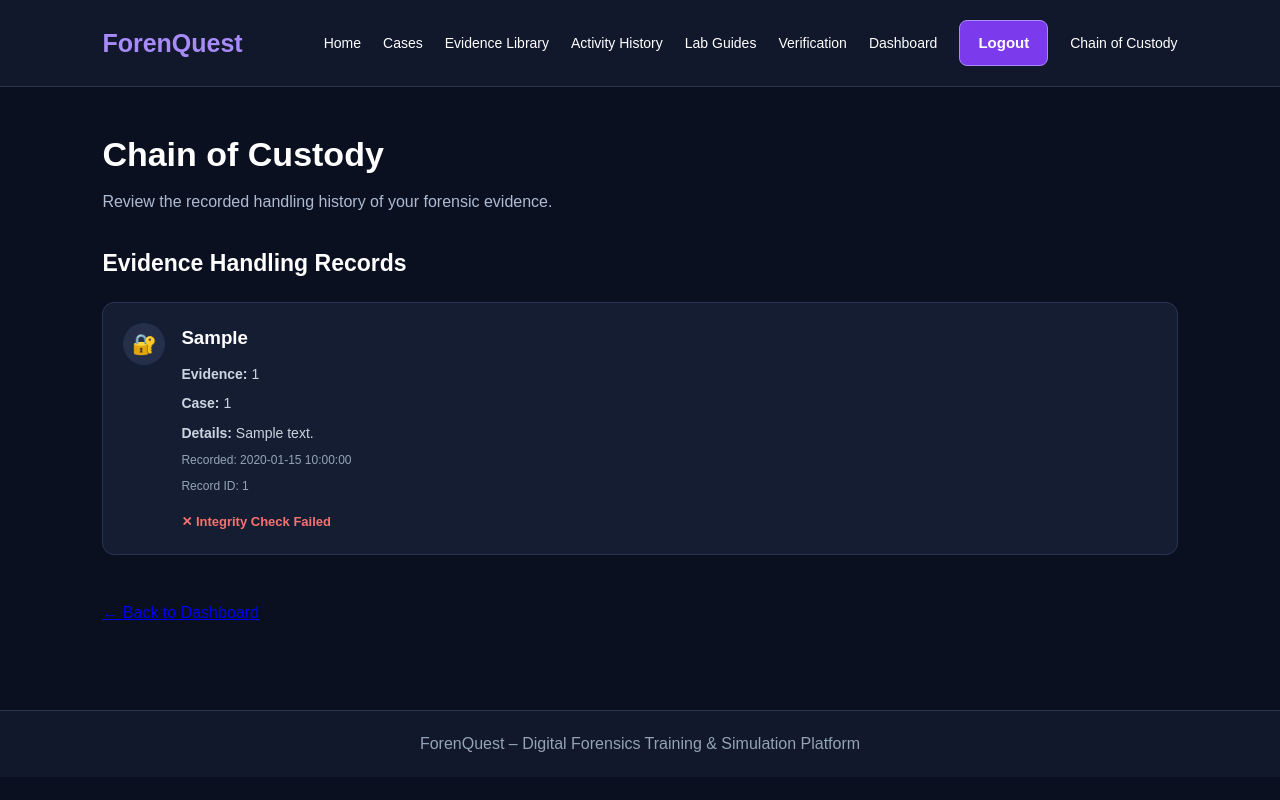
After one commit to Qalb-Creater/ForenQuest, a Flask app: page /custody in a window 1280 px wide. The commit adds this page. Run offline with Flask 3, Linux system fonts and the light colour scheme; the visitor is signed in with stand-in values (Sample User, id 1); tables that the repository leaves empty hold one stand-in row (values such as "Sample post").

Commit message:
Add evidence chain of custody and integrity verification
Add evidence chain of custody and integrity verification

```diff
--- a/app/__init__.py
+++ b/app/__init__.py
@@ -3,6 +3,11 @@ import os
 import json
 import uuid
 from app.activity import log_activity, get_recent_activities
+from app.custody import (
+    record_custody_event,
+    get_custody_history,
+    verify_custody_record
+)
 from flask import (
     Flask,
     render_template,
@@ -156,7 +161,15 @@ def create_app():
                 details=f"Downloaded {evidence_item['title']}",
                 case_id=evidence_item["case_id"]
             )
-
+        # Record evidence handling in Chain of Custody
+        if "user_id" in session:
+            record_custody_event(
+                student_id=session["user_id"],
+                evidence_id=evidence_id,
+                case_id=evidence_item["case_id"],
+                action="Evidence Downloaded",
+                details=f"Downloaded evidence file: {evidence_item['filename']}"
+            )
         return send_from_directory(
             os.path.join(
                 current_app.static_folder,
@@ -507,6 +520,55 @@ def create_app():
             case_titles=case_titles
         )
 
+
+    # =================================
+    # EVIDENCE CHAIN OF CUSTODY
+    # =================================
+
+    @app.route("/custody")
+    def custody_history():
+
+        if "user_id" not in session:
+            flash("Please log in to view custody history.")
+            return redirect(url_for("login"))
+
+        student_id = str(session["user_id"])
+
+        custody_records = get_custody_history(
+            student_id,
+            limit=100
+        )
+
+        evidence_titles = {
+            item["id"]: item["title"]
+            for item in EVIDENCE
+        }
+
+        case_titles = {
+            case["id"]: case["title"]
+            for case in CASES
+        }
+
+        # Verify each record's SHA-256 integrity hash
+        custody_status = {}
+
+        for record in custody_records:
+
+            if record["record_hash"]:
+                custody_status[record["id"]] = (
+                    verify_custody_record(record)
+                )
+            else:
+                custody_status[record["id"]] = None
+
+        return render_template(
+            "custody.html",
+            custody_records=custody_records,
+            evidence_titles=evidence_titles,
+            case_titles=case_titles,
+            custody_status=custody_status
+        )
+
     # =================================
     # STUDENT DASHBOARD
     # =================================
--- /dev/null
+++ b/app/custody.py
@@ -0,0 +1,131 @@
+
+import hashlib
+import json
+
+from .database import get_db
+
+
+def calculate_custody_hash(
+    student_id,
+    evidence_id,
+    case_id,
+    action,
+    details,
+    created_at
+):
+    record_data = {
+        "student_id": str(student_id),
+        "evidence_id": evidence_id,
+        "case_id": case_id,
+        "action": action,
+        "details": details or "",
+        "created_at": created_at
+    }
+
+    serialized = json.dumps(
+        record_data,
+        sort_keys=True,
+        separators=(",", ":")
+    )
+
+    return hashlib.sha256(
+        serialized.encode("utf-8")
+    ).hexdigest()
+
+
+def record_custody_event(
+    student_id,
+    evidence_id,
+    action,
+    case_id=None,
+    details=""
+):
+    if not student_id or not evidence_id or not action:
+        return
+
+    db = get_db()
+
+    cursor = db.execute(
+        """
+        INSERT INTO evidence_custody (
+            student_id,
+            evidence_id,
+            case_id,
+            action,
+            details
+        )
+        VALUES (?, ?, ?, ?, ?)
+        """,
+        (
+            str(student_id),
+            evidence_id,
+            case_id,
+            action,
+            details
+        )
+    )
+
+    record = db.execute(
+        """
+        SELECT created_at
+        FROM evidence_custody
+        WHERE id = ?
+        """,
+        (cursor.lastrowid,)
+    ).fetchone()
+
+    record_hash = calculate_custody_hash(
+        student_id,
+        evidence_id,
+        case_id,
+        action,
+        details,
+        record["created_at"]
+    )
+
+    db.execute(
+        """
+        UPDATE evidence_custody
+        SET record_hash = ?
+        WHERE id = ?
+        """,
+        (record_hash, cursor.lastrowid)
+    )
+
+    db.commit()
+
+
+def get_custody_history(student_id, limit=100):
+    db = get_db()
+
+    return db.execute(
+        """
+        SELECT
+            id,
+            student_id,
+            evidence_id,
+            case_id,
+            action,
+            details,
+            created_at,
+            record_hash
+        FROM evidence_custody
+        WHERE student_id = ?
+        ORDER BY created_at DESC, id DESC
+        LIMIT ?
+        """,
+        (str(student_id), limit)
+    ).fetchall()
+
+
+def verify_custody_record(record):
+    expected_hash = calculate_custody_hash(
+        record["student_id"],
+        record["evidence_id"],
+        record["case_id"],
+        record["action"],
+        record["details"],
+        record["created_at"]
+    )
+
+    return expected_hash == record["record_hash"]
--- a/app/database.py
+++ b/app/database.py
@@ -93,4 +93,38 @@ def init_db(app):
             ON activity_logs(student_id, created_at)
         """)
 
+        # Evidence Chain of Custody table
+        db.execute("""
+            CREATE TABLE IF NOT EXISTS evidence_custody (
+                id INTEGER PRIMARY KEY AUTOINCREMENT,
+                student_id TEXT NOT NULL,
+                evidence_id TEXT NOT NULL,
+                case_id TEXT,
+                action TEXT NOT NULL,
+                details TEXT,
+                created_at TIMESTAMP DEFAULT CURRENT_TIMESTAMP
+            )
+        """)
+
+        # Improve custody history lookup performance
+        db.execute("""
+            CREATE INDEX IF NOT EXISTS idx_custody_student
+            ON evidence_custody(student_id, created_at)
+        """)
+
+        # Add record_hash to existing custody databases
+        custody_columns = db.execute(
+            "PRAGMA table_info(evidence_custody)"
+        ).fetchall()
+
+        custody_column_names = [
+            column["name"] for column in custody_columns
+        ]
+
+        if "record_hash" not in custody_column_names:
+            db.execute("""
+                ALTER TABLE evidence_custody
+                ADD COLUMN record_hash TEXT
+            """)
+
         db.commit()
--- a/app/static/css/style.css
+++ b/app/static/css/style.css
@@ -926,3 +926,95 @@ button:disabled {
         min-width: 34px;
     }
 }
+
+/* =================================
+   CHAIN OF CUSTODY
+================================= */
+
+.custody-list {
+    display: flex;
+    flex-direction: column;
+    gap: 15px;
+    margin-top: 20px;
+}
+
+.custody-card {
+    display: flex;
+    align-items: flex-start;
+    gap: 16px;
+    padding: 20px;
+    background: #151d32;
+    border: 1px solid #293550;
+    border-radius: 12px;
+}
+
+.custody-card:hover {
+    border-color: #6366f1;
+}
+
+.custody-icon {
+    width: 42px;
+    height: 42px;
+    min-width: 42px;
+    display: flex;
+    align-items: center;
+    justify-content: center;
+    background: #252f4a;
+    border-radius: 50%;
+    font-size: 20px;
+}
+
+.custody-content {
+    flex: 1;
+}
+
+.custody-content h3 {
+    color: #ffffff;
+    margin-bottom: 10px;
+}
+
+.custody-content p {
+    color: #cbd5e1;
+    font-size: 14px;
+    margin-bottom: 7px;
+}
+
+.custody-content small {
+    display: block;
+    color: #94a3b8;
+    font-size: 12px;
+    margin-top: 7px;
+}
+
+@media (max-width: 600px) {
+    .custody-card {
+        padding: 14px;
+        gap: 10px;
+    }
+}
+
+/* =================================
+   CUSTODY INTEGRITY STATUS
+================================= */
+
+.custody-verification {
+    margin-top: 12px;
+}
+
+.integrity-valid {
+    color: #4ade80;
+    font-size: 13px;
+    font-weight: bold;
+}
+
+.integrity-invalid {
+    color: #f87171;
+    font-size: 13px;
+    font-weight: bold;
+}
+
+.integrity-missing {
+    color: #fbbf24;
+    font-size: 13px;
+    font-weight: bold;
+}
--- a/app/templates/base.html
+++ b/app/templates/base.html
@@ -36,7 +36,8 @@
    {% if request.endpoint == 'evidence_library' %}aria-current="page"{% endif %}>
     Evidence Library
 </a>
-<a href="{{ url_for('activity_history') }}">
+<a href="{{ url_for('activity_history') }}"
+   {% if request.endpoint == 'activity_history' %}aria-current="page"{% endif %}>
     Activity History
 </a>
                 <a href="{{ url_for('guide_library') }}"
@@ -73,7 +74,9 @@
                     </a>
 
                 {% endif %}
-
+<a href="{{ url_for('custody_history') }}">
+    Chain of Custody
+</a>
             </nav>
 
         </div>
--- /dev/null
+++ b/app/templates/custody.html
@@ -0,0 +1,117 @@
+
+{% extends "base.html" %}
+
+{% block content %}
+
+<div class="dashboard-container">
+
+    <div class="dashboard-header">
+        <h1>Chain of Custody</h1>
+        <p>Review the recorded handling history of your forensic evidence.</p>
+    </div>
+
+    <div class="dashboard-section">
+
+        <h2>Evidence Handling Records</h2>
+
+        {% if custody_records %}
+
+            <div class="custody-list">
+
+                {% for record in custody_records %}
+
+                    <div class="custody-card">
+
+                        <div class="custody-icon">🔐</div>
+
+                        <div class="custody-content">
+
+                            <h3>{{ record['action'] }}</h3>
+
+                            <p>
+                                <strong>Evidence:</strong>
+                                {{ evidence_titles.get(
+                                    record['evidence_id'],
+                                    record['evidence_id']
+                                ) }}
+                            </p>
+
+                            {% if record['case_id'] %}
+                                <p>
+                                    <strong>Case:</strong>
+                                    {{ case_titles.get(
+                                        record['case_id'],
+                                        record['case_id']
+                                    ) }}
+                                </p>
+                            {% endif %}
+
+                            <p>
+                                <strong>Details:</strong>
+                                {{ record['details'] or 'No additional details.' }}
+                            </p>
+
+                            <small>
+                                Recorded: {{ record['created_at'] }}
+                            </small>
+
+                            <small>
+    Record ID: {{ record['id'] }}
+</small>
+
+<div class="custody-verification">
+
+    {% if custody_status.get(record['id']) == true %}
+
+        <span class="integrity-valid">
+            ✓ Integrity Verified
+        </span>
+
+    {% elif custody_status.get(record['id']) == false %}
+
+        <span class="integrity-invalid">
+            ✕ Integrity Check Failed
+        </span>
+
+    {% else %}
+
+        <span class="integrity-missing">
+            ! Hash Not Available
+        </span>
+
+    {% endif %}
+
+</div>
+
+                        </div>
+
+                    </div>
+
+                {% endfor %}
+
+            </div>
+
+        {% else %}
+
+            <div class="activity-empty">
+                <h3>No Custody Records Yet</h3>
+                <p>Download a forensic evidence dataset to create your first record.</p>
+
+                <a href="{{ url_for('evidence_library') }}">
+                    Open Evidence Library
+                </a>
+            </div>
+
+        {% endif %}
+
+    </div>
+
+    <div class="dashboard-section">
+        <a href="{{ url_for('student_dashboard') }}">
+            ← Back to Dashboard
+        </a>
+    </div>
+
+</div>
+
+{% endblock %}
```
